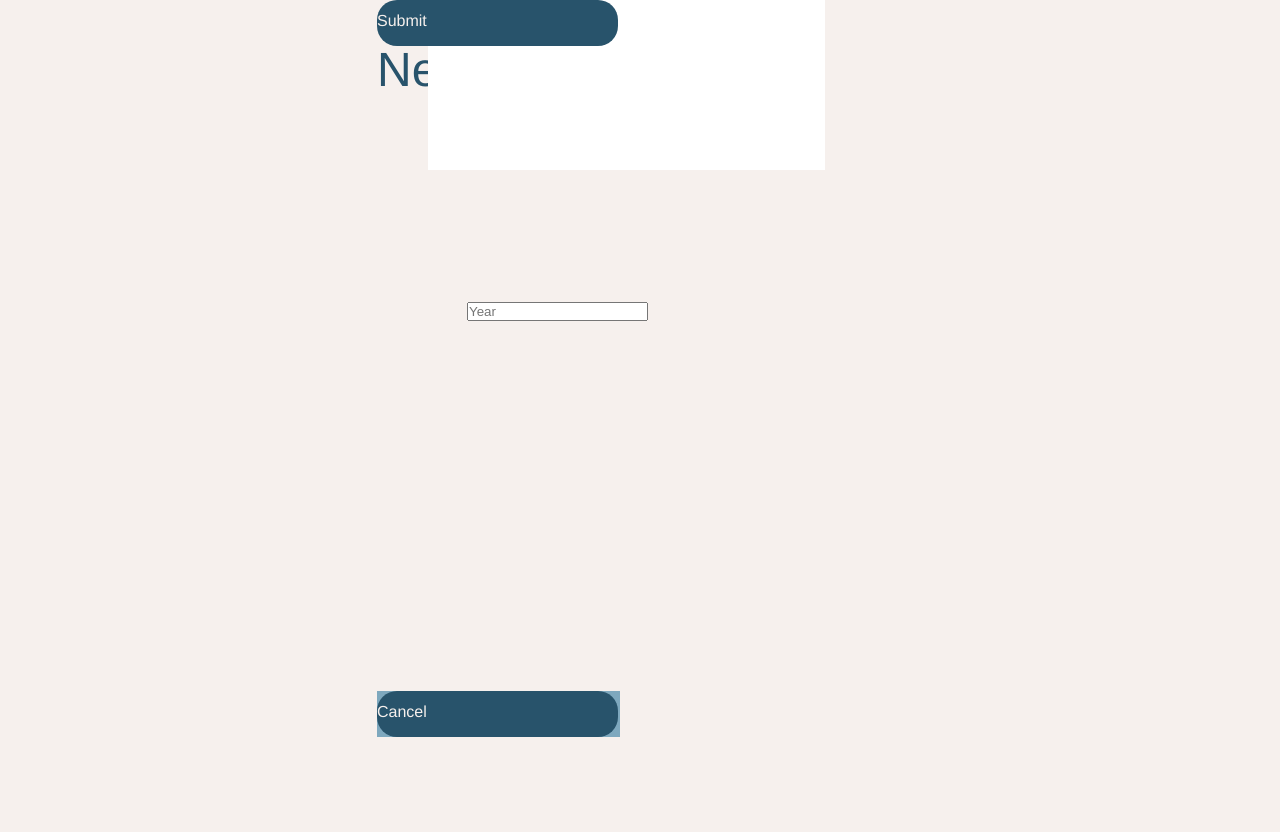
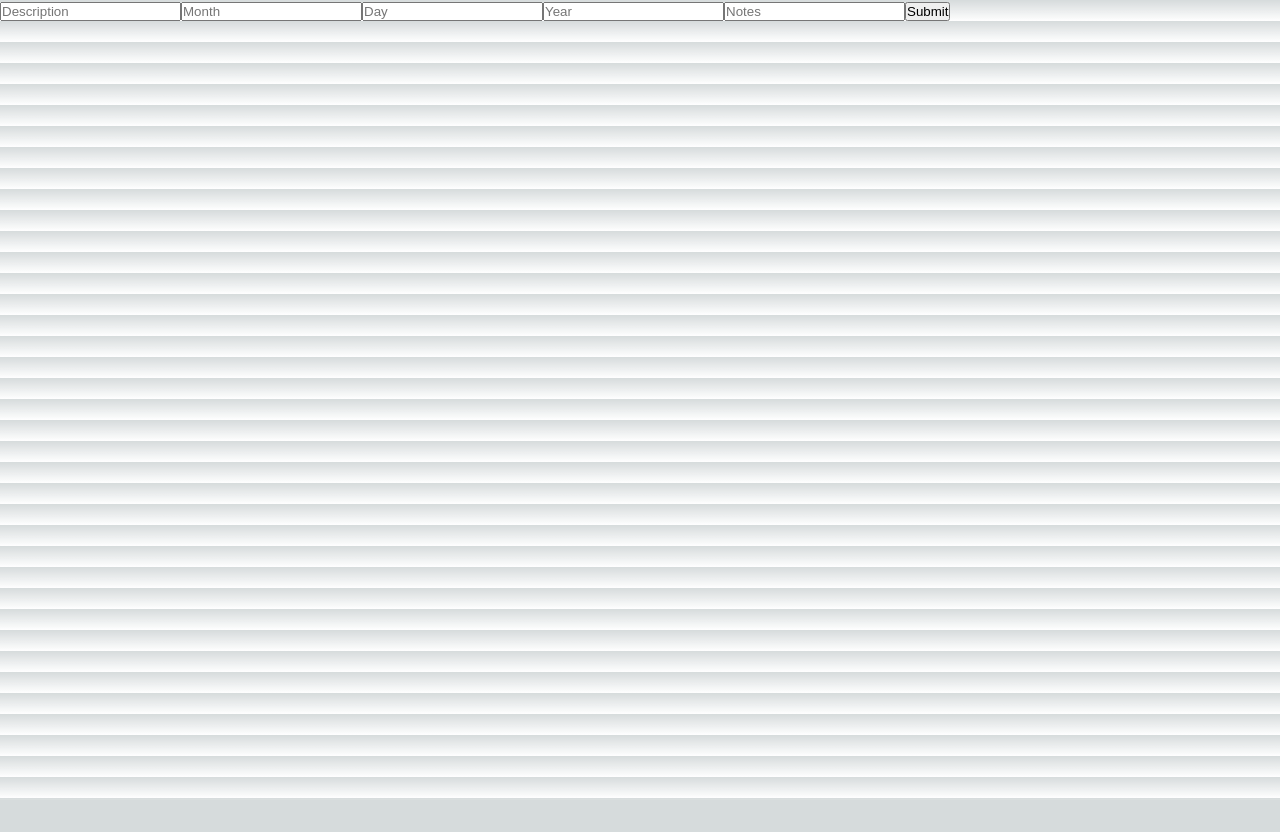
Before and after one commit to michellejslei/SocialConnection, a Next.js app in the folder social-app/: page /toDo in a window 1280 px wide. After the commit the page ends 800 px from the top, so only its background shows below. Built offline with nearby package versions, Linux system fonts and the light colour scheme.

Commit message:
branch commit

```diff
--- a/social-app/app/api/userData/route.js
+++ b/social-app/app/api/userData/route.js
@@ -1,15 +1,18 @@
 
-import connectToDB from "./model/mongodb.js"
-import userModel from "./model/userSchema"
+import {nextResponse} from "next/server"
+import connectToDB from "/Users/evanfung/SocialConnection/social-app/model/mongodb.js"
+import userModel from "/Users/evanfung/SocialConnection/social-app/model/userSchema.js"
 
 export async function POST(request) {
-    const {name} = await request.json();
+    const {description, month, day, year, notes} = await request.json();
     await connectToDB();
-    await userModel.create({name});
+    await userModel.create({description, month, day, year, notes});
+    return nextResponse.json({message: "Task added"})
 }
 
 export async function GET() {
     await connectToDB();
-    const {name} = userModel.find();
+    const task = await userModel.find()
+    return NextResponse.json({task})
 
 }
--- a/social-app/app/toDo/page.js
+++ b/social-app/app/toDo/page.js
@@ -1,50 +1,87 @@
-"use client"
-import React from "react";
-import "./style.css";
-import Link from 'next/link'
+"use client";
+
+import { useState } from "react";
+import React from "react"
 
 export default function Home() {
+
+    const [description, setDescription] = useState("");
+    const [month, setMonth] = useState("");
+    const [day, setDay] = useState("");
+    const [year, setYear] = useState("");
+    const [notes, setNotes] = useState("");
+
+    const handleSubmit = async () => {
+        try {
+          const res = await fetch('http://localhost:3000/api/userData', {
+            method: 'POST',
+            headers: { 'Content-type': 'application/json' },
+            body: JSON.stringify({ description, month, day, year, notes}),
+          });
+
+          if (res.ok) {
+            alert('Task Added to Database');
+            setMonth('');
+            setDay('');
+            setDescription('');
+            setYear('');
+            setNotes(''); // Clear the input field after a successful submission
+            // fetchTask(); // Fetch updated tennis shots after adding a new one
+          } else {
+            throw new Error('Failed to task');
+          }
+        } catch (error) {
+          console.error(error);
+        }
+      };
+
+
+
   return (
-    <div className="new-to-do-page">
-    <div className="container">
-      <div className="title text-wrapper">New To Do</div>
 
-      <div className="input-box notes-entry">
-        <div className="rectangle" />
-        <input type="text" placeholder="Notes" />
-      </div>
+    <main>
 
-      <div className="input-box description">
-        <div className="to-do-entry" />
-        <input type="text" placeholder="Description" />
-      </div>
+    <form onSubmit={handleSubmit}>
+      <input
+        onChange={(e) => setDescription(e.target.value)}
+        value={description}
+        type="text"
+        placeholder="Description"
+      />
 
-      <div className="input-box date">
-        <div className="frame">
-          <div className="input-box month">
-            <input type="text" placeholder="Month" />
-          </div>
-          <div className="input-box day">
-            <input type="text" placeholder="Day" />
-          </div>
-          <div className="input-box year">
-            <input type="text" placeholder="Year" />
-          </div>
-        </div>
-      </div>
+      <input
+        onChange={(e) => setMonth(e.target.value)}
+        value={month}
+        type="text"
+        placeholder="Month"
+      />
 
-      <button className="submit-button">
-        <div className="overlap">
-          <div className="text-wrapper">Submit</div>
-        </div>
+      <input
+
+        type = "text"
+        placeholder = "Day"
+        value = {day}
+        onChange = {(e)=>{setDay(e.target.value)}}
+        />
+        <input
+
+        type = "text"
+        placeholder = "Year"
+        value = {year}
+        onChange = {(e) => {setYear(e.target.value)}}
+        />
+        <input
+        type = "text"
+        placeholder = "Notes"
+        value = {notes}
+        onChange = {(e) => {setNotes(e.target.value)}}/>
+
+        <button
+        type="submit">
+        Submit
       </button>
+    </form>
 
-      <button className="cancel-button">
-        <div className="overlap">
-          <div className="text-wrapper">Cancel</div>
-        </div>
-      </button>
-    </div>
-  </div>
-  )
+    </main>
+  );
 }
--- a/social-app/app/toDo/style.css
+++ b/social-app/app/toDo/style.css
@@ -1,105 +1,108 @@
-/* style.css */
 .new-to-do-page {
     background-color: #f6f0ed;
     display: flex;
-    flex-direction: row;
+    flex-direction: column;
+    align-items: center;
     justify-content: center;
-    width: 100%;
+    height: 100vh;
   }
 
-  .new-to-do-page .container {
+  .new-to-do-page .div {
     background-color: #f6f0ed;
-    height: 832px;
-    position: relative;
-    width: 526px;
+    display: flex;
+    flex-direction: column;
+    align-items: center;
+    padding: 20px;
   }
 
-  .new-to-do-page .text-wrapper {
+  .new-to-do-page .text-wrapper,
+  .new-to-do-page .notes-entry .text-wrapper-2,
+  .new-to-do-page .description .text-wrapper-3,
+  .new-to-do-page .date .text-wrapper-3,
+  .new-to-do-page .frame .month .overlap-group .text-wrapper-4,
+  .new-to-do-page .frame .day .overlap .text-wrapper-5,
+  .new-to-do-page .frame .year .div-wrapper .text-wrapper-6,
+  .new-to-do-page .add-button .overlap-2 .text-wrapper-7,
+  .new-to-do-page .cancel-button .overlap-3 .text-wrapper-8 {
     color: #28536b;
     font-family: "DM Serif Display-Regular", Helvetica;
-    font-size: 48px;
+    font-size: 16px;
     font-weight: 400;
-    height: 66px;
-    letter-spacing: 0;
-    line-height: normal;
-    position: absolute;
-    text-align: center;
-    top: 42px;
+    margin-bottom: 10px;
   }
 
-  .new-to-do-page .input-box {
-    position: absolute;
-    width: 411px;
-  }
-
-  .new-to-do-page .notes-entry,
-  .new-to-do-page .description,
-  .new-to-do-page .month,
-  .new-to-do-page .day,
-  .new-to-do-page .year {
-    height: 217px;
-    left: 39px;
-    position: absolute;
-    width: 411px;
-  }
-
-  .new-to-do-page .rectangle,
-  .new-to-do-page .to-do-entry {
-    background-color: #ffffff;
-    height: 170px;
-    left: 12px;
-    position: absolute;
-    width: 397px;
-  }
-
-  .new-to-do-page .date {
-    height: 86px;
-    left: 39px;
-    position: absolute;
-    top: 249px;
-    width: 411px;
-  }
-
-  .new-to-do-page .frame {
-    align-items: flex-start;
-    display: inline-flex;
-    gap: 50px;
-    left: 12px;
-    position: absolute;
-    top: 51px;
-  }
-
-  .new-to-do-page .submit-button,
-  .new-to-do-page .cancel-button {
-    all: unset;
-    box-sizing: border-box;
-    height: 46px;
-    position: absolute;
-    width: 243px;
-  }
-
-  .new-to-do-page .overlap {
-    background-color: #28536b;
-    border-radius: 20px;
-    height: 46px;
-    position: relative;
-    width: 241px;
-  }
-
-  .new-to-do-page .overlap .text-wrapper {
-    color: #f6f0ed;
+  .new-to-do-page input {
+    color: #28536b;
     font-family: "DM Serif Display-Regular", Helvetica;
     font-size: 16px;
     font-weight: 400;
     height: 22px;
-    letter-spacing: 0;
-    line-height: normal;
-    position: absolute;
-    text-align: center;
-    top: 12px;
+    padding: 5px;
+    box-sizing: border-box;
+    border: 1px solid #28536b;
+    margin-bottom: 10px;
+    width: 100%;
   }
 
+  .new-to-do-page .notes-entry .rectangle,
+  .new-to-do-page .description .to-do-entry,
+  .new-to-do-page .date .frame {
+    display: flex;
+    flex-direction: column;
+    align-items: center;
+    margin-bottom: 20px;
+  }
+
+  .new-to-do-page .frame {
+    display: flex;
+  }
+
+  .new-to-do-page .month,
+  .new-to-do-page .day,
+  .new-to-do-page .year {
+    margin-right: 20px;
+  }
+
+  .new-to-do-page .overlap-group,
+  .new-to-do-page .overlap,
+  .new-to-do-page .div-wrapper {
+    background-color: #ffffff;
+    height: 35px;
+    width: auto;
+    display: flex;
+    align-items: center;
+    padding: 0 10px;
+    border: 1px solid #28536b;
+    border-radius: 5px;
+  }
+
+  .new-to-do-page .add-button,
   .new-to-do-page .cancel-button {
-    top: 691px;
-    background-color: #7ea8be;
+    height: 46px;
+    width: 100%;
+    margin-top: 20px;
   }
+
+  .new-to-do-page .overlap-2,
+  .new-to-do-page .overlap-3 {
+    background-color: #28536b;
+    border-radius: 20px;
+    display: flex;
+    align-items: center;
+    justify-content: center;
+  }
+
+  .new-to-do-page .text-wrapper-7,
+  .new-to-do-page .text-wrapper-8 {
+    color: #f6f0ed;
+    font-size: 16px;
+    text-align: center;
+  }
+
+  .new-to-do-page .text-wrapper-7 {
+    margin-left: auto;
+  }
+
+  .new-to-do-page .text-wrapper-8 {
+    margin-left: auto;
+  }
--- a/social-app/model/mongodb.js
+++ b/social-app/model/mongodb.js
@@ -2,7 +2,7 @@ import mongoose from "mongoose"
 
  const connectToDB = async() => {
     try {
-        await mongoose.connect("mongodb+srv://funger:goalie@cluster0.lb5eviq.mongodb.net/tennisShots_db");
+        await mongoose.connect("mongodb+srv://funger:goalie@cluster0.lb5eviq.mongodb.net/social_db");
 
     } catch (error) {
         console.log("Failed to Connect to DB")
```
Also changed, not shown: social-app/model/userSchema.js (+5 -3 lines).
